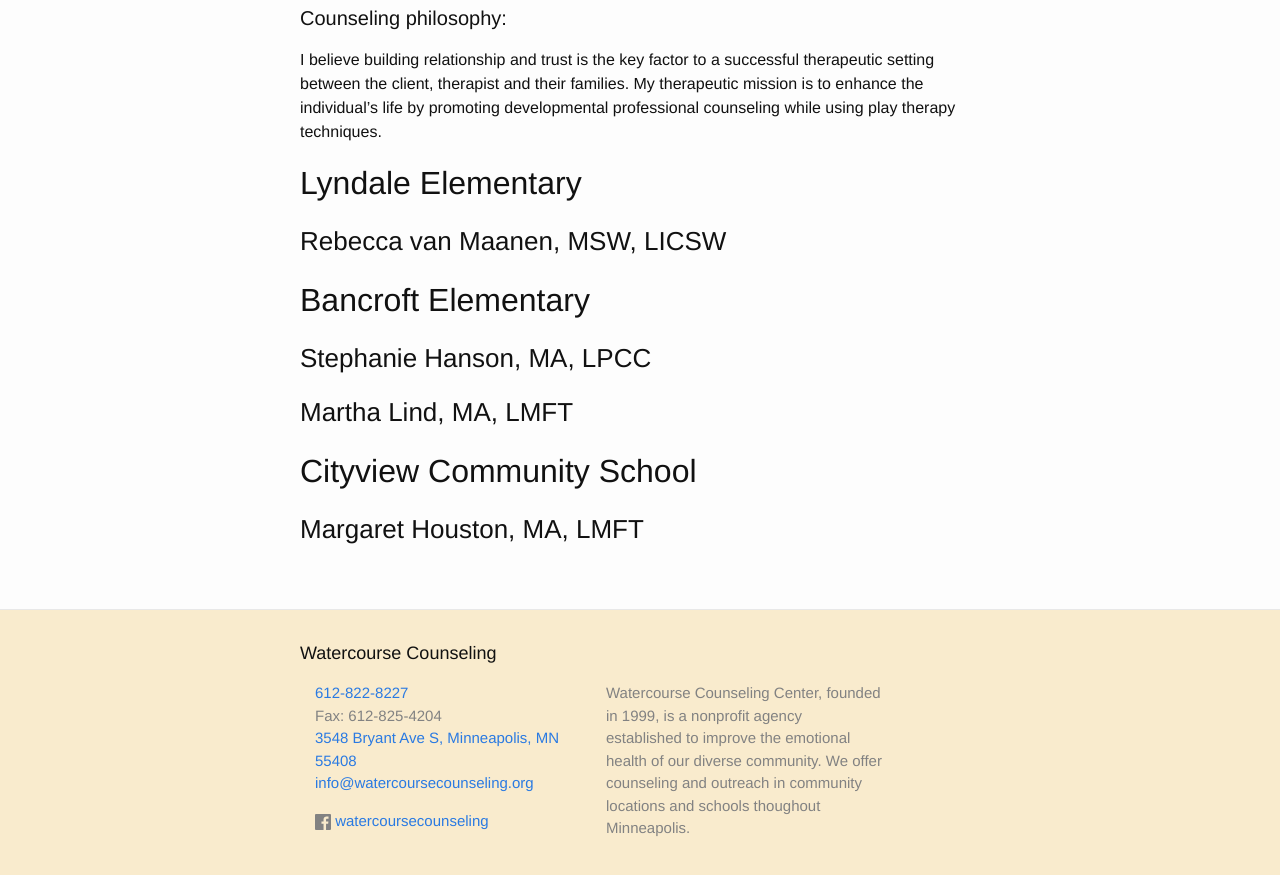
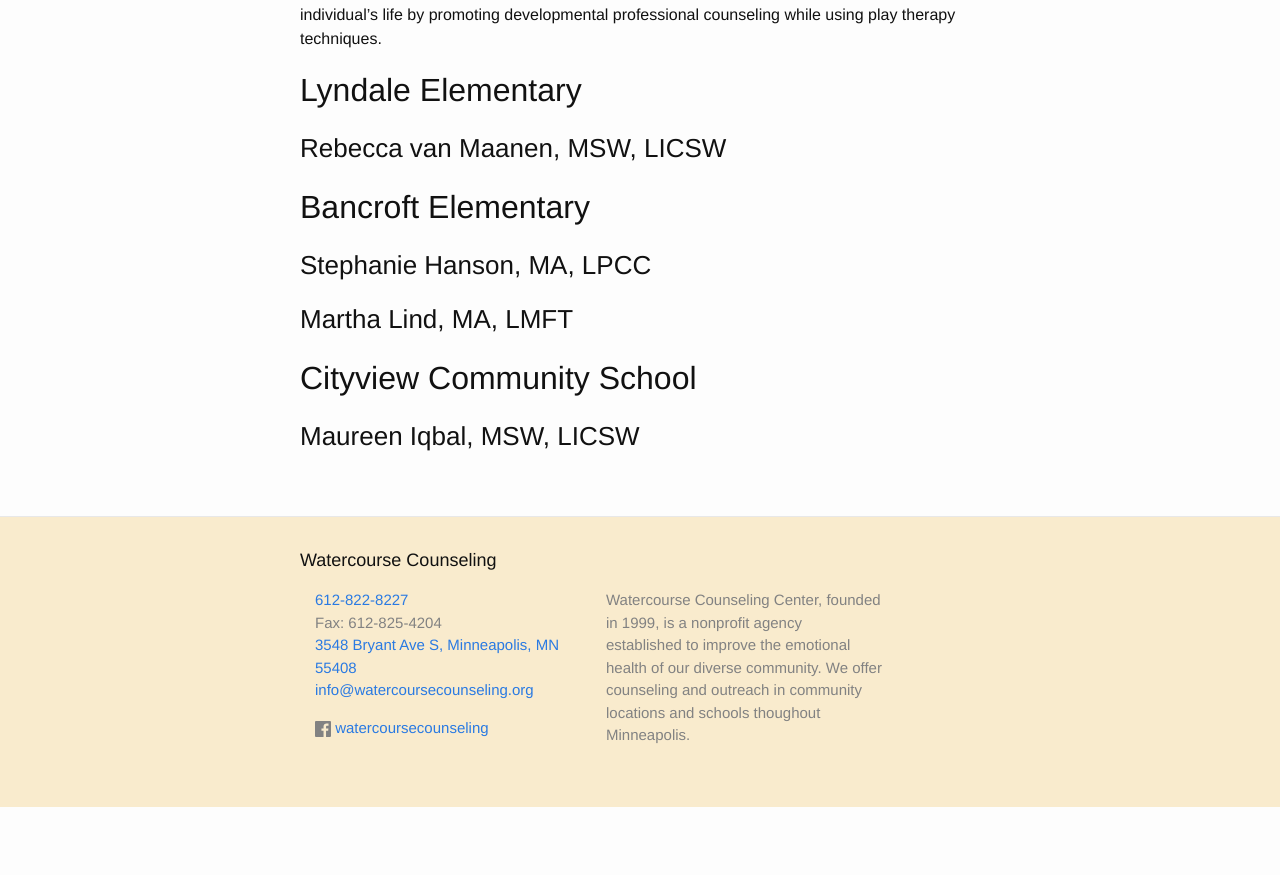
Before and after one commit to watercourse-cc/watercourse, a Jekyll site: the page built from staff/school-staff.md, in a window 1280 px wide and 900 px high, scrolled down 3522 px. Shown: the top 875 px of the window. Built offline with Jekyll 4.4.1, drawn with Linux system fonts in a browser that asks for light colours; after the commit the page ends 4329 px from its top, so only the background shows below that; some of the changed text lies outside the part shown.

Commit message:
Update school-staff.md

```diff
--- a/staff/school-staff.md
+++ b/staff/school-staff.md
@@ -49,8 +47,6 @@
 I believe that the effectiveness of therapy lies in the relationship between the client and the therapist.
 
 ### Julie Koch, MSW, LISW
-
-### Scott Dupuis, MA
 
 ## Andersen United School
 
@@ -102,4 +98,4 @@
 
 ## Cityview Community School
 
-### Margaret Houston, MA, LMFT
+### Maureen Iqbal, MSW, LICSW
```
Also changed, not shown: other parts of staff/school-staff.md (+0 -2 lines).
